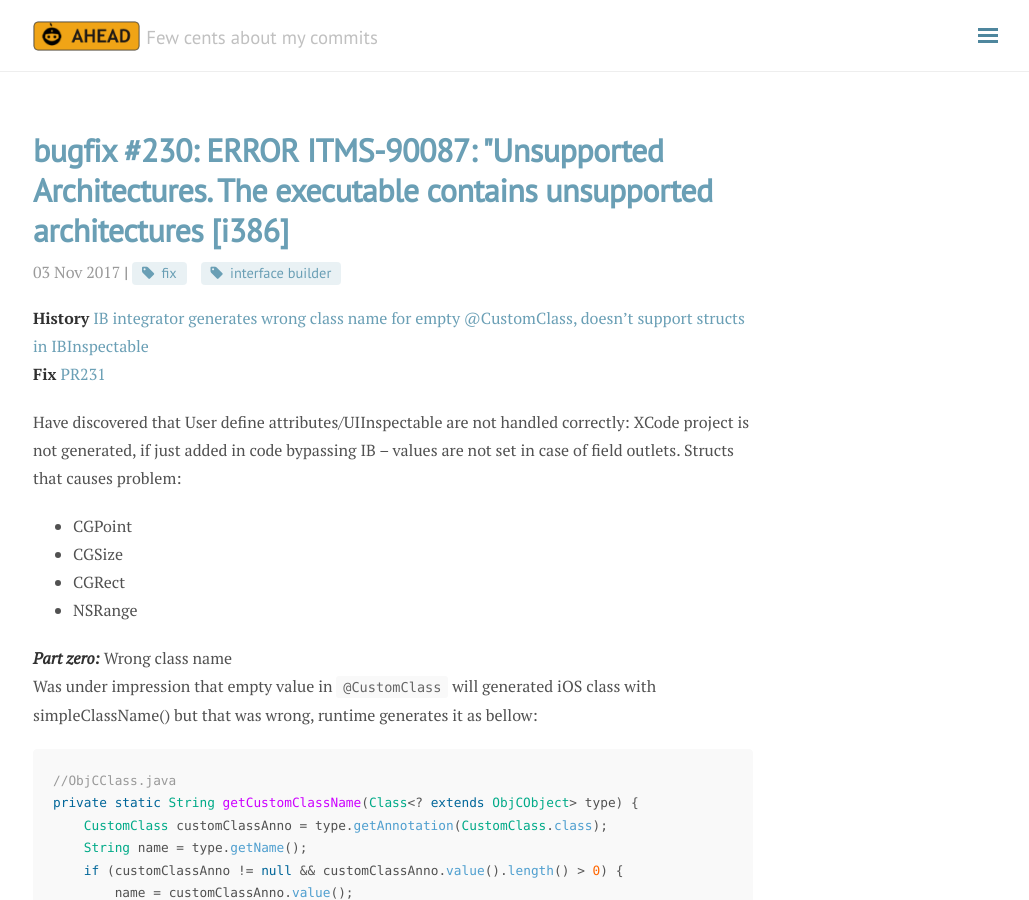
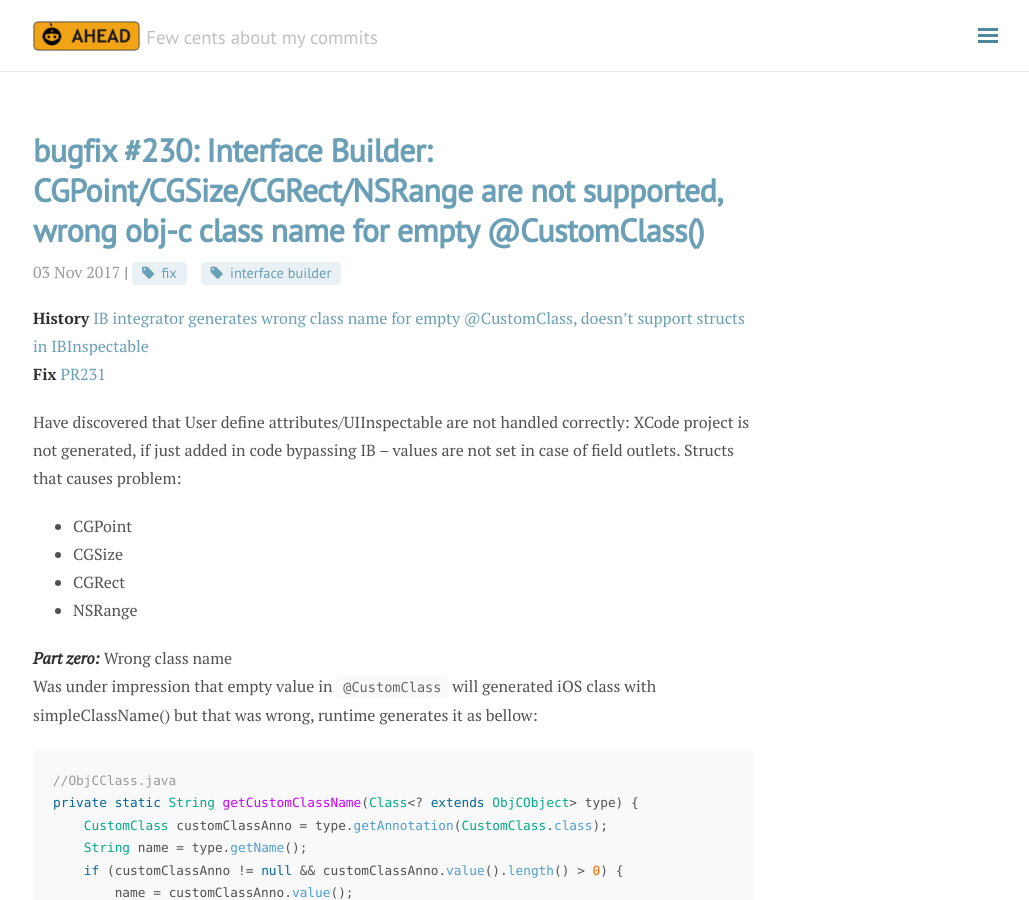
Before and after one commit to dkimitsa/dkimitsa.github.io, a Jekyll site: the page built from _posts/2017-11-03-fix230-interface-builder-and-struct-outlets.md, in a window 1280 px wide and 900 px high. Shown: the whole window, without its empty margins (247-1276 px from the left). Built offline with Jekyll 4.4.1, drawn with Linux system fonts in a browser that asks for light colours; nearby versions of some CDN libraries; comment, search, counter and statistics services are not loaded.

Commit message:
fixed wrong title

```diff
--- a/_posts/2017-11-03-fix230-interface-builder-and-struct-outlets.md
+++ b/_posts/2017-11-03-fix230-interface-builder-and-struct-outlets.md
@@ -1,6 +1,6 @@
 ---
 layout: post
-title: 'bugfix #230: ERROR ITMS-90087: "Unsupported Architectures. The executable contains unsupported architectures [i386]'
+title: 'bugfix #230: Interface Builder: CGPoint/CGSize/CGRect/NSRange are not supported, wrong obj-c class name for empty @CustomClass()'
 tags: [fix, 'interface builder']
 ---
 **History** [IB integrator generates wrong class name for empty @CustomClass, doesn't support structs in IBInspectable](https://github.com/MobiVM/robovm/issues/230)
```
